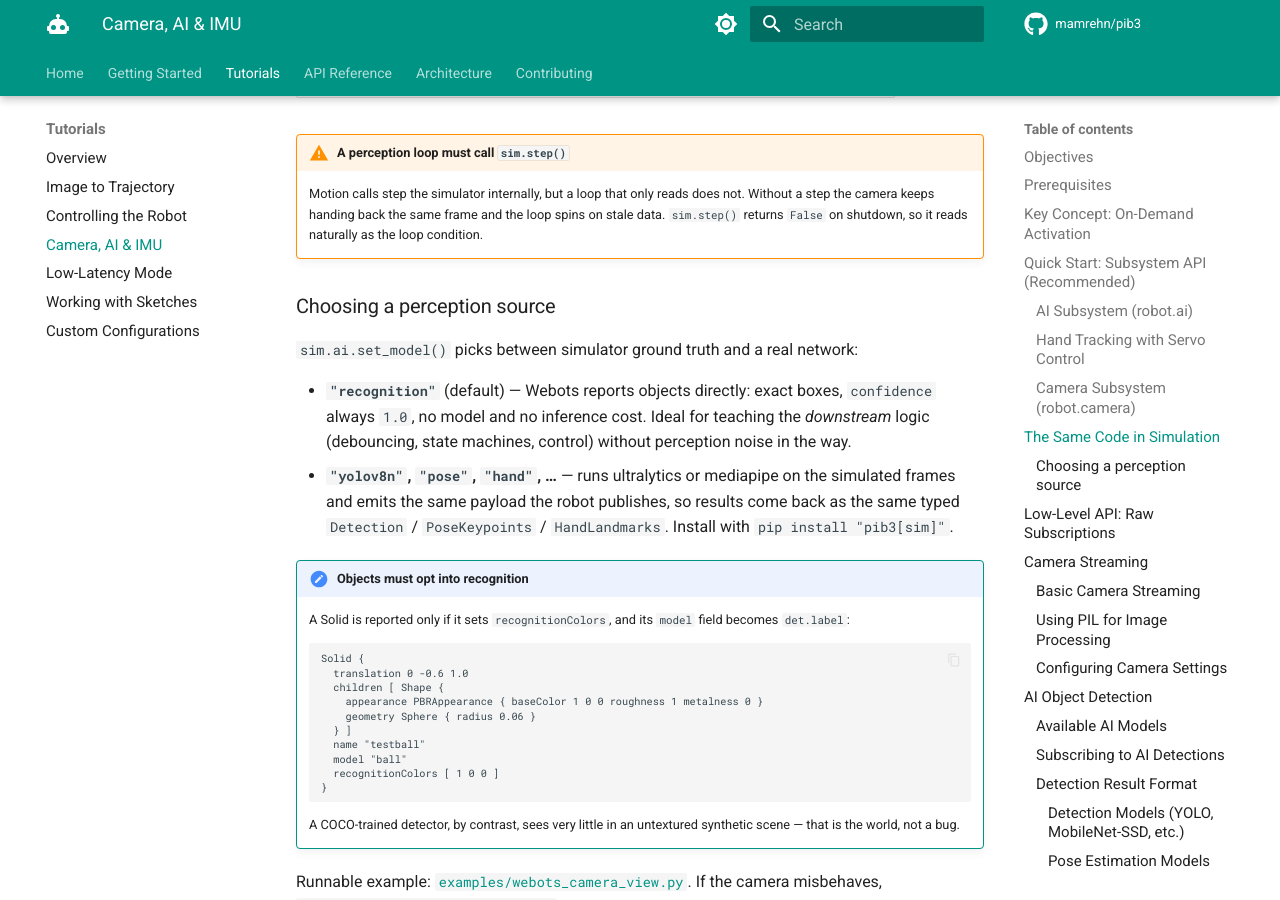
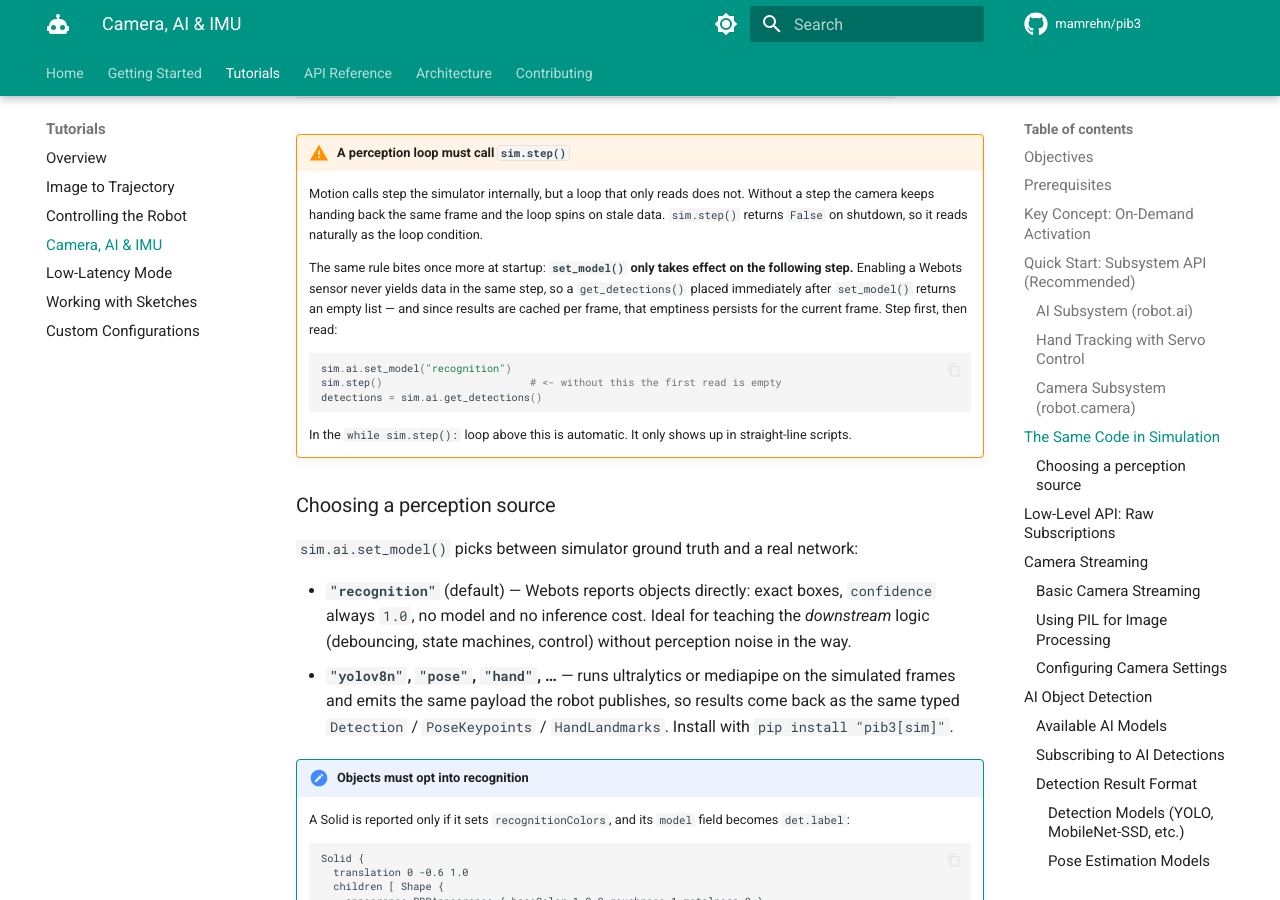
Before and after one commit to mamrehn/pib3, an MkDocs documentation site: the page built from docs/tutorials/camera-ai-imu.md, in a window 1280 px wide and 900 px high, scrolled down 3172 px. Built offline with MkDocs 1.6.1 and Material for MkDocs 9.7.7, drawn with Linux system fonts in a browser that asks for light colours; comment, search, counter and statistics services are not loaded.

Commit message:
fix: vision.

````diff
--- a/docs/tutorials/camera-ai-imu.md
+++ b/docs/tutorials/camera-ai-imu.md
@@ -143,6 +143,21 @@ Four differences from the real robot:
     not. Without a step the camera keeps handing back the same frame and the
     loop spins on stale data. `sim.step()` returns `False` on shutdown, so it
     reads naturally as the loop condition.
+
+    The same rule bites once more at startup: **`set_model()` only takes effect
+    on the following step.** Enabling a Webots sensor never yields data in the
+    same step, so a `get_detections()` placed immediately after `set_model()`
+    returns an empty list — and since results are cached per frame, that
+    emptiness persists for the current frame. Step first, then read:
+
+    ```python
+    sim.ai.set_model("recognition")
+    sim.step()                        # <- without this the first read is empty
+    detections = sim.ai.get_detections()
+    ```
+
+    In the `while sim.step():` loop above this is automatic. It only shows up
+    in straight-line scripts.
 
 ### Choosing a perception source
 
````
Also changed, not shown: docs/api/backends/webots.md (+14 -0 lines), 1 other file.
